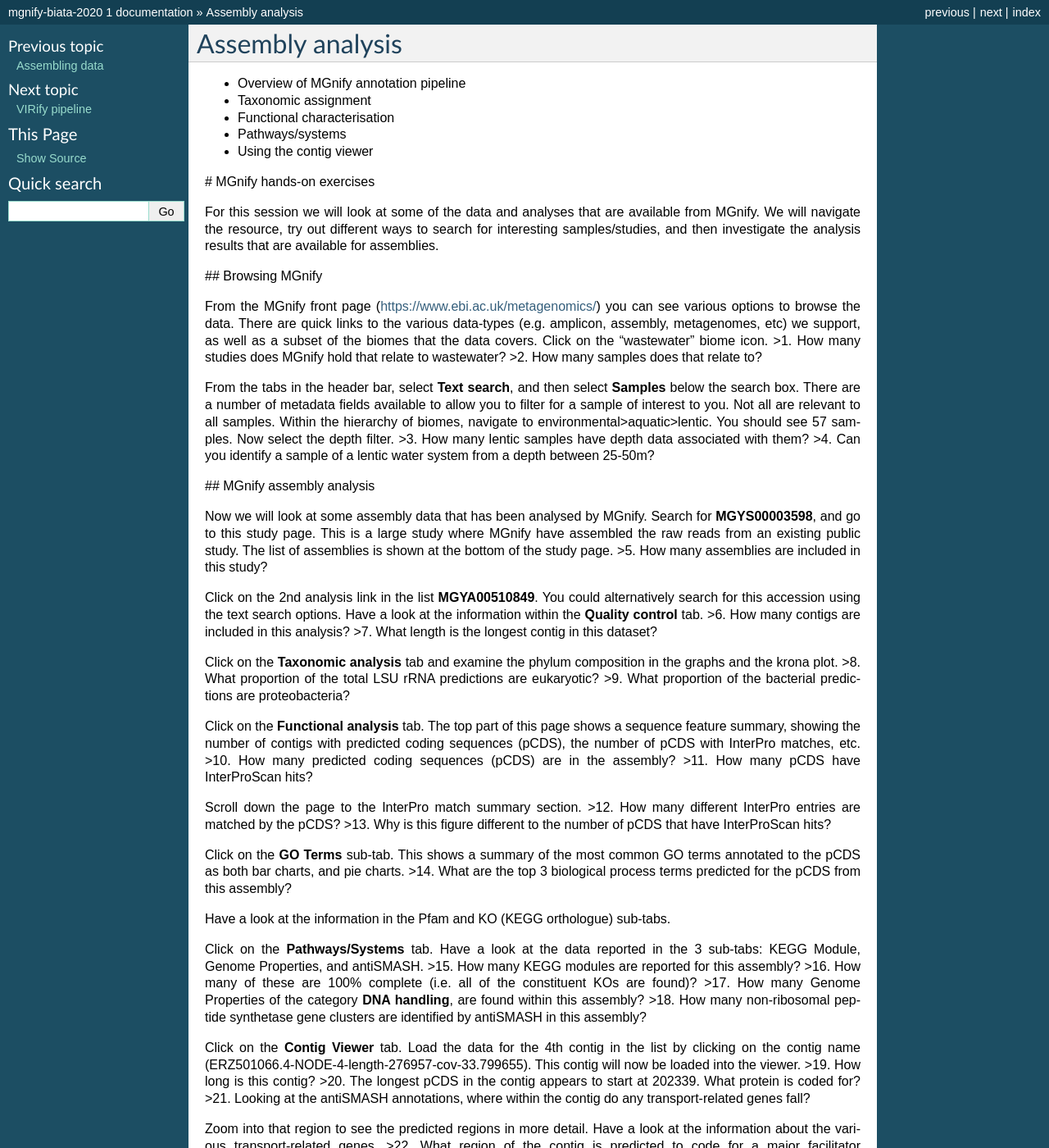
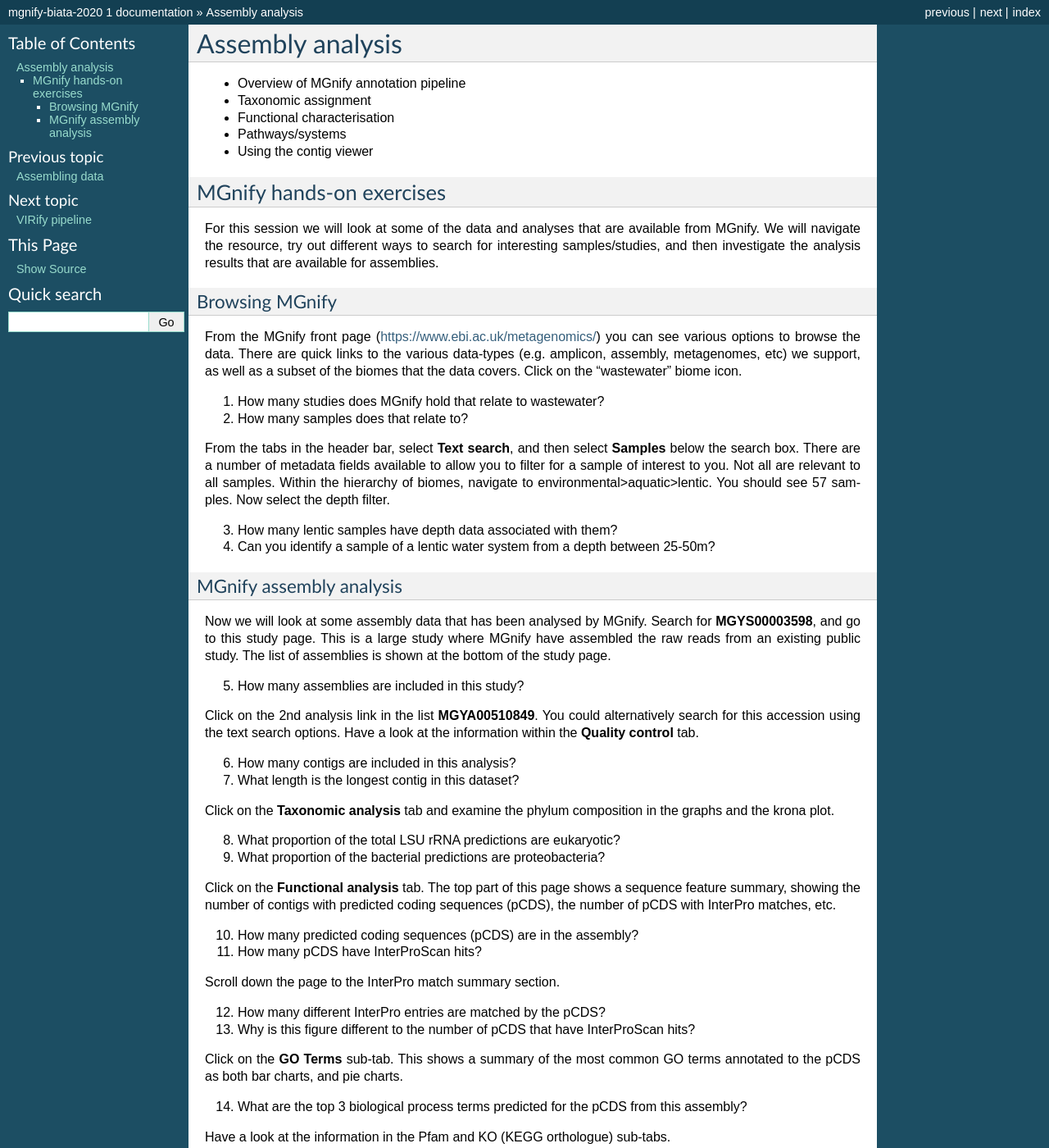
Before and after one commit to EBI-Metagenomics/mgnify-biata-2020, a Sphinx documentation site: the page built from docs/source/assembly-2.rst, in a window 1280 px wide and 1400 px high. Shown: the whole window at 82% size. Built offline with Sphinx 7.4.7, drawn with Linux system fonts in a browser that asks for light colours; some of the changed text lies outside the part shown.

Commit message:
Update assembly-2.rst

```diff
--- a/docs/source/assembly-2.rst
+++ b/docs/source/assembly-2.rst
@@ -9,59 +9,72 @@
 - Pathways/systems
 - Using the contig viewer
 
-# MGnify hands-on exercises
+MGnify hands-on exercises
+#########################
 
 For this session we will look at some of the data and analyses that are available from MGnify. We will navigate the resource, try out different ways to search for interesting samples/studies, and then investigate the analysis results that are available for assemblies.
 
-## Browsing MGnify
+Browsing MGnify
+****************
 
 From the MGnify front page (https://www.ebi.ac.uk/metagenomics/) you can see various options to browse the data. There are quick links to the various data-types (e.g. amplicon, assembly, metagenomes, etc) we support, as well as a subset of the biomes that the data covers. Click on  the "wastewater" biome icon.
->1. How many studies does MGnify hold that relate to wastewater?
->2. How many samples does that relate to?
+
+1. How many studies does MGnify hold that relate to wastewater?
+2. How many samples does that relate to?
 
 From the tabs in the header bar, select **Text search**, and then select **Samples** below the search box. There are a number of  metadata fields available to allow you to filter for a sample of interest to you. Not all are relevant to all samples.
 Within the hierarchy of biomes, navigate to environmental>aquatic>lentic. You should see 57 samples. Now select the depth filter.
->3. How many lentic samples have depth data associated with them?
->4. Can you identify a sample of a lentic water system from a depth between 25-50m?
 
-## MGnify assembly analysis
+3. How many lentic samples have depth data associated with them?
+4. Can you identify a sample of a lentic water system from a depth between 25-50m?
+
+MGnify assembly analysis
+**************************
 
 Now we will look at some assembly data that has been analysed by MGnify. Search for **MGYS00003598**, and go to this study page. This is a large study where MGnify have assembled the raw reads from an existing public study. The list of assemblies is shown at the bottom of the study page.
->5. How many assemblies are included in this study?
+
+5. How many assemblies are included in this study?
 
 Click on the 2nd analysis link in the list **MGYA00510849**. You could alternatively search for this accession using the text search options.
 Have a look at the information within the **Quality control** tab.
->6. How many contigs are included in this analysis?
->7. What length is the longest contig in this dataset?
+
+6. How many contigs are included in this analysis?
+7. What length is the longest contig in this dataset?
 
 Click on the **Taxonomic analysis** tab and examine the phylum composition in the graphs and the krona plot.
->8. What proportion of the total LSU rRNA predictions are eukaryotic?
->9. What proportion of the bacterial predictions are proteobacteria?
+
+8. What proportion of the total LSU rRNA predictions are eukaryotic?
+9. What proportion of the bacterial predictions are proteobacteria?
 
 Click on the **Functional analysis** tab. The top part of this page shows a sequence feature summary, showing the number of contigs with predicted coding sequences (pCDS), the number of pCDS with InterPro matches, etc.
->10. How many predicted coding sequences (pCDS) are in the assembly?
->11. How many pCDS have InterProScan hits?
+
+10. How many predicted coding sequences (pCDS) are in the assembly?
+11. How many pCDS have InterProScan hits?
 
 Scroll down the page to the InterPro match summary section.
->12. How many different InterPro entries are matched by the pCDS?
->13. Why is this figure different to the number of pCDS that have InterProScan hits?
+
+12. How many different InterPro entries are matched by the pCDS?
+13. Why is this figure different to the number of pCDS that have InterProScan hits?
 
 Click on the **GO Terms** sub-tab. This shows a summary of the most common GO terms annotated to the pCDS as both bar charts, and pie charts.
->14. What are the top 3 biological process terms predicted for the pCDS from this assembly?
+
+14. What are the top 3 biological process terms predicted for the pCDS from this assembly?
 
 Have a look at the information in the Pfam and KO (KEGG orthologue) sub-tabs.
 
 Click on the **Pathways/Systems** tab. Have a look at the data reported in the 3 sub-tabs: KEGG Module, Genome Properties, and antiSMASH.
->15. How many KEGG modules are reported for this assembly?
->16. How many of these are 100% complete (i.e. all of the constituent KOs are found)?
->17. How many Genome Properties of the category **DNA handling**, are found within this assembly?
->18. How many non-ribosomal peptide synthetase gene clusters are identified by antiSMASH in this assembly?
+
+15. How many KEGG modules are reported for this assembly?
+16. How many of these are 100% complete (i.e. all of the constituent KOs are found)?
+17. How many Genome Properties of the category **DNA handling**, are found within this assembly?
+18. How many non-ribosomal peptide synthetase gene clusters are identified by antiSMASH in this assembly?
 
 Click on the **Contig Viewer** tab.
 Load the data for the 4th contig in the list by clicking on the contig name (ERZ501066.4-NODE-4-length-276957-cov-33.799655). This contig will now be loaded into the viewer.
->19. How long is this contig?
->20. The longest pCDS in the contig appears to start at 202339. What protein is coded for?
->21. Looking at the antiSMASH annotations, where within the contig do any transport-related genes fall?
+
+19. How long is this contig?
+20. The longest pCDS in the contig appears to start at 202339. What protein is coded for?
+21. Looking at the antiSMASH annotations, where within the contig do any transport-related genes fall?
 
 Zoom into that region to see the predicted regions in more detail. Have a look at the information about the various transport-related genes.
->22. What region of the contig is predicted to code for a major facilitator transporter?
+22. What region of the contig is predicted to code for a major facilitator transporter?
```
